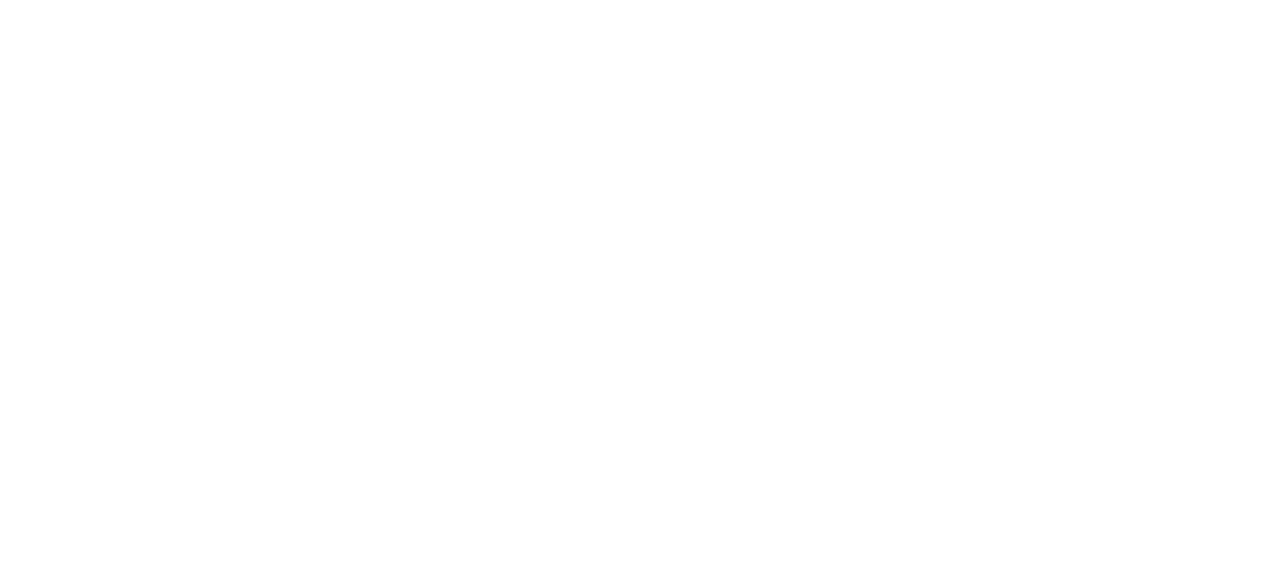
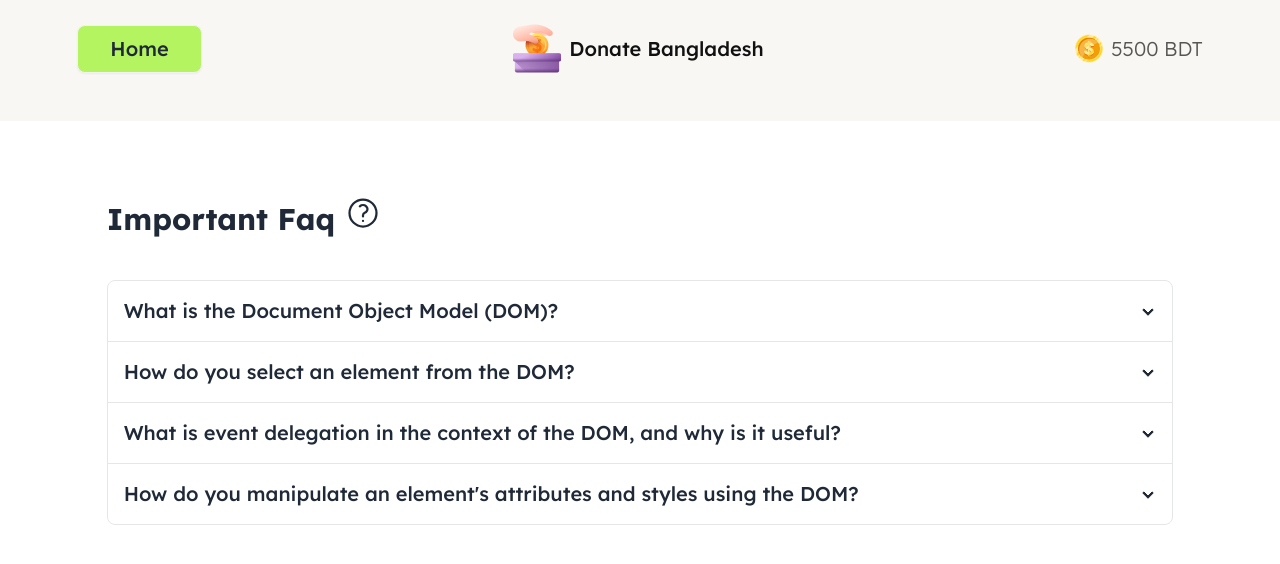
Before and after one commit to SK-Jabed/B10-Assignment-05, a plain HTML site: page blog.html in a window 1280 px wide. Drawn offline with nearby package versions, Linux system fonts and the light colour scheme.

Commit message:
Blog HTML File Updated

```diff
--- a/blog.html
+++ b/blog.html
@@ -1,11 +1,97 @@
-<!DOCTYPE html>
-<html lang="en">
+<!DOCTYPE html  >
+<html lang="en" data-theme="light">
   <head>
     <meta charset="UTF-8">
     <meta name="viewport" content="width=device-width, initial-scale=1.0">
-    <title>Blog</title>
+    <title>Important FAQ</title>
+
+    <!-- tailwind and daisy ui cdn  -->
+    <link href="https://cdn.jsdelivr.net/npm/daisyui@4.12.10/dist/full.min.css" rel="stylesheet" type="text/css" />
+    <script src="https://cdn.tailwindcss.com"></script>
+
+    <!-- google fonts cdn   -->
+    <link rel="preconnect" href="https://fonts.googleapis.com">
+    <link rel="preconnect" href="https://fonts.gstatic.com" crossorigin>
+    <link href="https://fonts.googleapis.com/css2?family=Lexend:wght@100..900&display=swap" rel="stylesheet">
+    <link rel="shortcut icon" href="assets/logo.png" type="image/x-icon">
+    <script>
+    tailwind.config = {
+        theme: {
+          extend: {
+            colors: {
+              'primary': '#111111',
+              'btn':'#B4F461',
+            },
+          },
+        },
+      }
+    </script>
+
+    <style>
+        .lexend{
+        font-family: "Lexend", sans-serif;
+        font-optical-sizing: auto;
+        }
+    </style>
+
   </head>
-  <body>
+  <body class="lexend">
+    <header class="bg-[#F9F7F3] mb-20">
+        <nav class="md:w-11/12 mx-auto  flex items-center justify-between md:p-6 md:pb-12 p-2 pt-4 pb-10">
+            <button class="btn  bg-btn px-8 font-medium text-xl">
+                <a href="index.html">Home</a>
+            </button>
+            <div class="flex items-center space-x-2">
+                <img class="" src="assets/logo.png" alt="">
+                <p class="font-medium md:text-xl text-primary ">Donate Bangladesh</p>
+            </div>
+            <div class="flex items-center space-x-2">
+                <img src="assets/coin.png" alt="">
+                <p class="text-primary/70 text-xl font-light">
+                    <span>5500</span> BDT
+                </p>
+            </div>
+        </nav>
+    </header>
+    <main class="w-10/12 mx-auto ">
+        <h1 class="text-3xl font-bold">Important Faq
+            <svg xmlns="http://www.w3.org/2000/svg" fill="none" viewBox="0 0 24 24" stroke-width="1.5" stroke="currentColor" class="size-9 font-black animate-bounce inline-block">
+                <path stroke-linecap="round" stroke-linejoin="round" d="M9.879 7.519c1.171-1.025 3.071-1.025 4.242 0 1.172 1.025 1.172 2.687 0 3.712-.203.179-.43.326-.67.442-.745.361-1.45.999-1.45 1.827v.75M21 12a9 9 0 1 1-18 0 9 9 0 0 1 18 0Zm-9 5.25h.008v.008H12v-.008Z" />
+              </svg>
 
+        </h1>
+
+        <div class="join join-vertical w-full mt-10">
+            <div class="collapse collapse-arrow join-item border-base-300 border">
+              <input type="radio" name="my-accordion-4"  />
+              <div class="collapse-title text-xl font-medium">What is the Document Object Model (DOM)?</div>
+              <div class="collapse-content">
+                <p>The DOM (Document Object Model) is a structured representation of a webpage, turning the HTML content into a tree of nodes that can be accessed and manipulated using JavaScript.</p>
+              </div>
+            </div>
+            <div class="collapse collapse-arrow join-item border-base-300 border">
+              <input type="radio" name="my-accordion-4" />
+              <div class="collapse-title text-xl font-medium">How do you select an element from the DOM?</div>
+              <div class="collapse-content">
+                <p>You can select an element using JavaScript methods like document.getElementById(), <br> document.querySelector(), or document.querySelectorAll().
+                </p>
+              </div>
+            </div>
+            <div class="collapse collapse-arrow join-item border-base-300 border">
+              <input type="radio" name="my-accordion-4" />
+              <div class="collapse-title text-xl font-medium">What is event delegation in the context of the DOM, and why is it useful?</div>
+              <div class="collapse-content">
+                <p>Event delegation is a technique where a single event listener is attached to a parent <br> element to handle events triggered by its child elements. It’s efficient and simplifies <br>event management, especially for dynamic or large sets of elements.</p>
+              </div>
+            </div>
+            <div class="collapse collapse-arrow join-item border-base-300 border">
+              <input type="radio" name="my-accordion-4" />
+              <div class="collapse-title text-xl font-medium">How do you manipulate an element's attributes and styles using the DOM?</div>
+              <div class="collapse-content">
+                <p>Use setAttribute() and getAttribute() to modify attributes. To change styles, <br> you can directly modify the style property or add/remove CSS classes using classList..</p>
+              </div>
+            </div>
+          </div>
+    </main>
   </body>
 </html>
```
